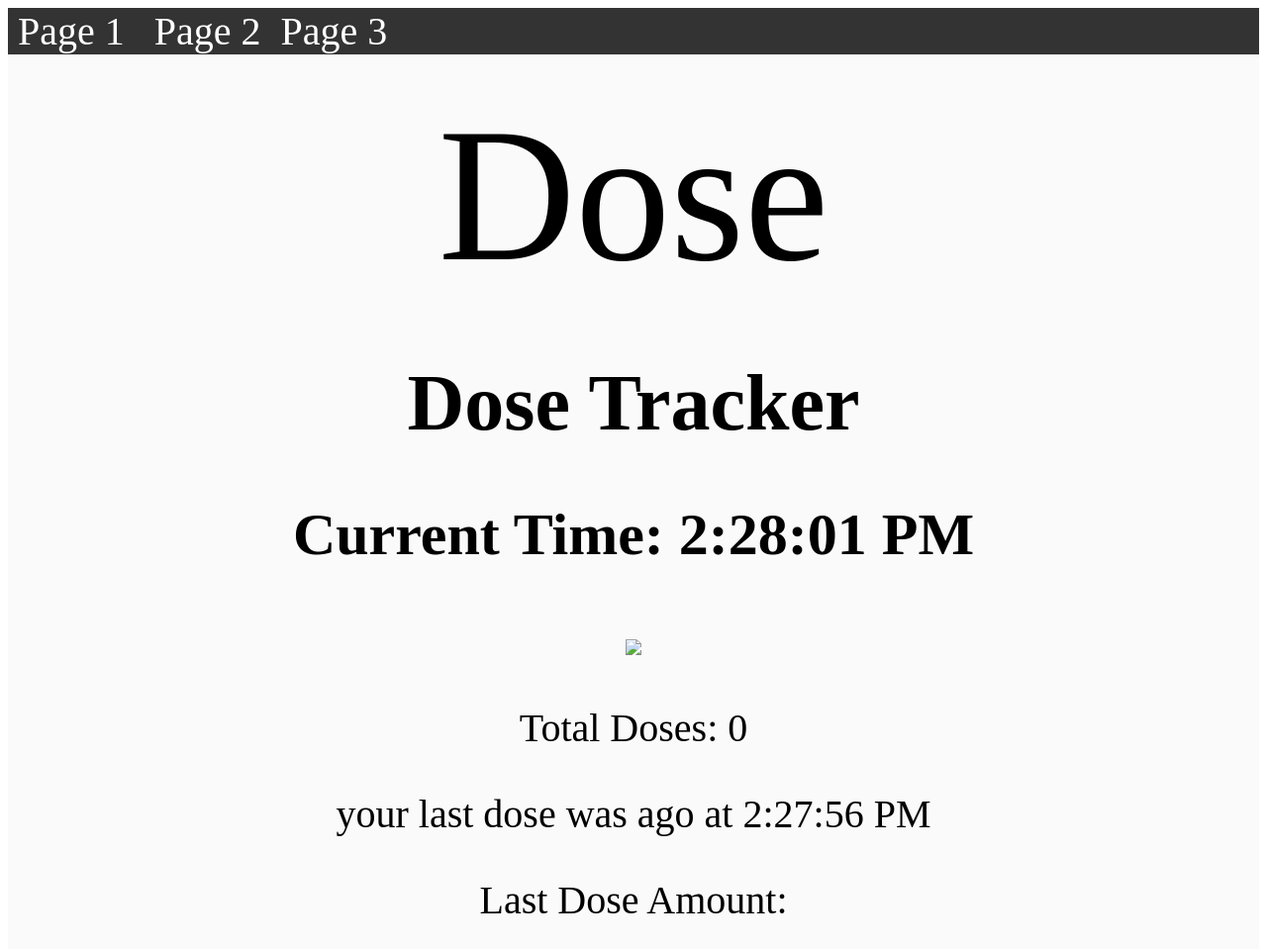
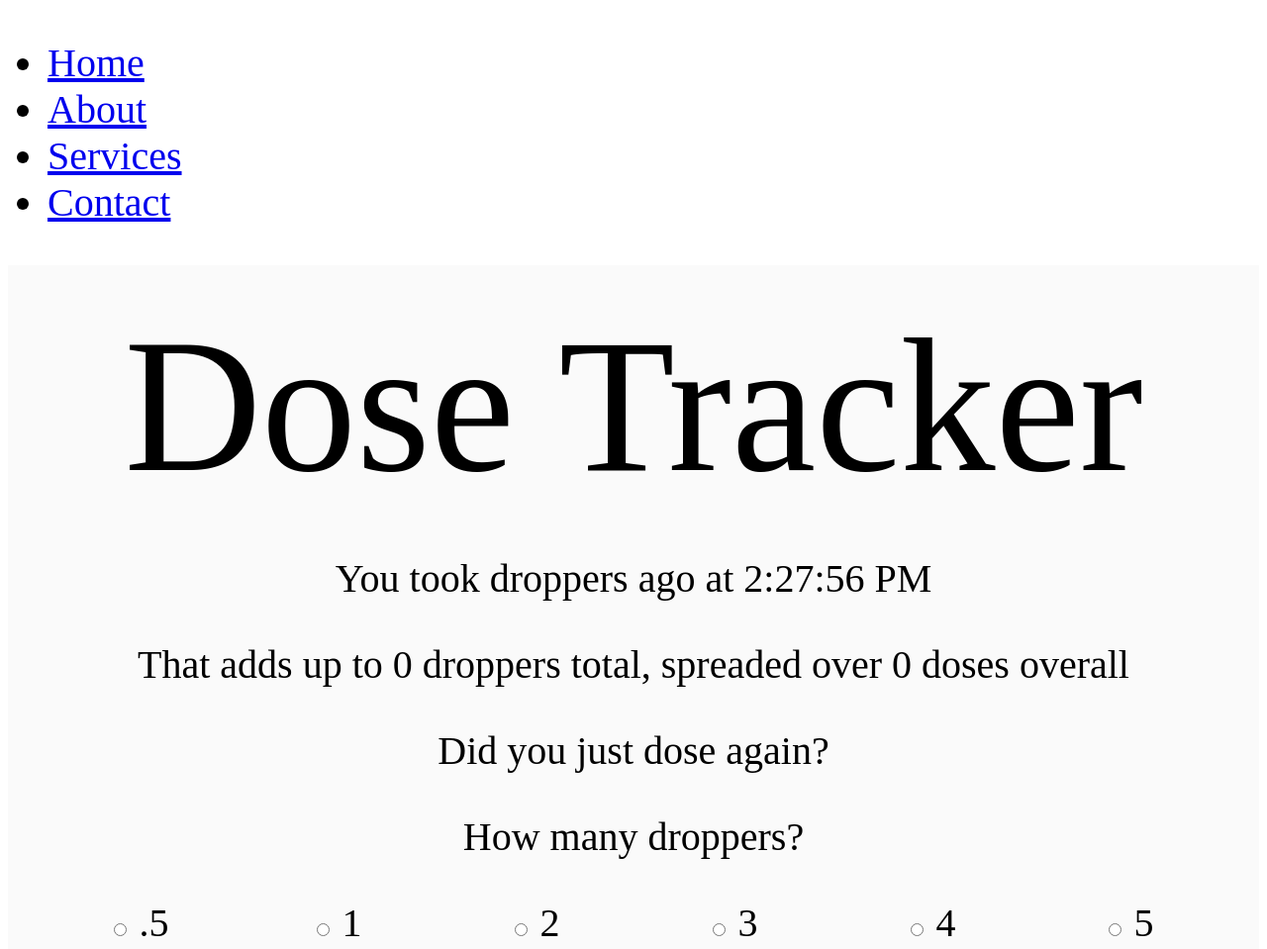
Before and after one commit to tahp/doseTracker, a plain HTML site: page index.html in a window 1280 px wide. Shown: the top 959 px of the page at 99% size. Drawn offline with nearby package versions, Linux system fonts and the light colour scheme; a script that the page names is missing.

Commit message:
Update index.html

```diff
--- a/index.html
+++ b/index.html
@@ -14,29 +14,34 @@ font-size: 40px;
 </head>
 <body >
 
-<div id="navbar">
- <ul><li>
-    <a href="page1.html">Page 1</a></li>
-  <li>  <a href="page2.html">Page 2</a></li>
-    <a href="page3.html">Page 3</a>
-  </ul></div>
+<nav class="navbar">
+  <div class="navbar-toggle">
+    <span class="bar"></span>
+    <span class="bar"></span>
+    <span class="bar"></span>
+  </div>
+  <ul class="navbar-links">
+    <li><a href="#">Home</a></li>
+    <li><a href="#">About</a></li>
+    <li><a href="#">Services</a></li>
+    <li><a href="#">Contact</a></li>
+  </ul>
+</nav>
   <div id="content">
     <!-- Content will be loaded here -->
   </div>
     <div id="dose-tracker">
 
 <div class="container">
-  <span class="text">Dose</span>
+  <span class="text">Dose Tracker</span>
 </div>
 
-        <p><h1>Dose Tracker</h1><h2>
-        Current Time: <span id="current-time"></span></h2></p><img src="img/bottle.png">
-        <p>Total Doses: <span id="total-doses"></span></p>
 
-        <p>your last dose was <span id="time-since-last-dose"></span> ago at <span id="last-dose-time"></span></p>
-        <p>Last Dose Amount: <span id="last-dose-amount"></span></p>
-        <p>Total Dose Amount: <span id="total-dose-amount"></span></p>
-        <label for="dose-amount">you just did another </label>
+
+
+        <p>You took <span id="last-dose-amount"></span> droppers <span id="time-since-last-dose"></span> ago at <span id="last-dose-time"></p>
+ <p>That adds up to      <span id="total-dose-amount"></span> droppers total, spreaded over <span id="total-doses"></span> doses overall</p>
+        <div id="dose-text">Did you just dose again?</div><p>
 
 
  <style>
@@ -50,7 +55,7 @@ font-size: 40px;
     flex: 1;
   }
 </style>
-
+<div id="amountText">How many droppers?</div><p>
 <div id="dose-amount">
   <label>
     <input type="radio" name="dose" value=".5"> .5
@@ -70,15 +75,16 @@ font-size: 40px;
   <label>
     <input type="radio" name="dose" value="5"> 5
   </label>
-</div>dropper/s
-
+</div>
+<p>
 <script src="img/20230528182111.png" onclick"submitDose()"></script>
         <button onclick="submitDose()" id="confirm">confirm</button>
         <button onclick="resetDoses()">Reset</button>
     </div>
 
     <footer>
-        <!-- Add footer content here -->
+        <!-- Add footer content here -->      <p><h2>
+        Current Time: <span id="current-time"></span></h2></p>
     </footer>
 
     <script>
```
